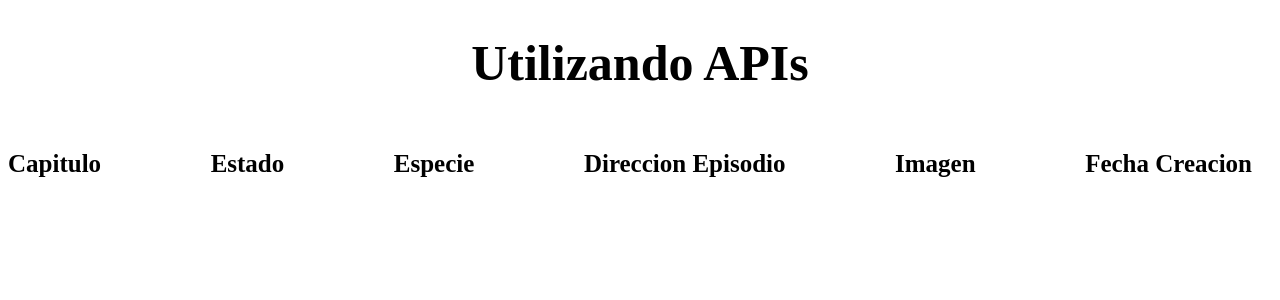
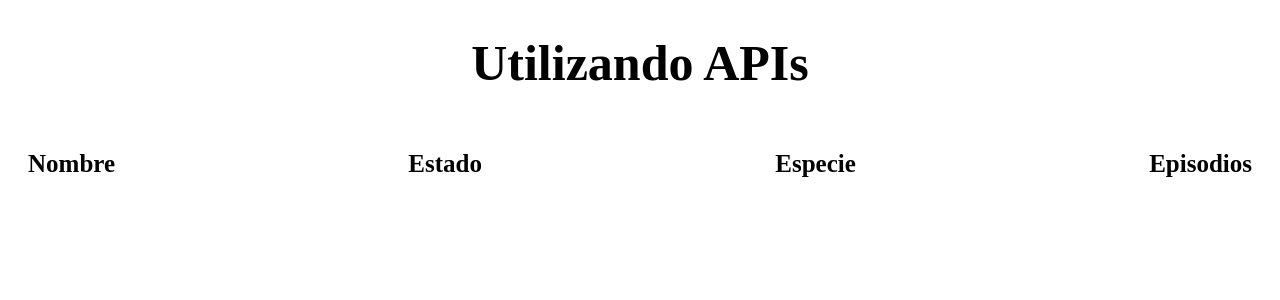
Before and after one commit to caslero/js-fetch, a PHP site: page / in a window 1280 px wide. Shown: the top 300 px of the page. Run offline with PHP 8.4, Linux system fonts and the light colour scheme.

Commit message:
Mostrando solo parte de los datos

```diff
--- a/css/estilos.css
+++ b/css/estilos.css
@@ -7,12 +7,14 @@ div {
     flex-direction: column;
     margin-bottom: 10px;
     font-size: 20px;
-    margin-right: 20px;
+
 }
 
 section {
     display: flex;
     justify-content: space-between;
+    margin-right: 20px;
+    margin-left: 20px;
 }
 
 p {
--- a/index.html
+++ b/index.html
@@ -12,8 +12,9 @@
     <h1>Utilizando APIs</h1>
 
     <section>
+
         <div>
-            <p>Capitulo</p>
+            <p> Nombre </p>
             <div id="titulo"></div>
         </div>
 
@@ -26,17 +27,17 @@
             <div id="especies"></div>
         </div>
         <div>
-            <p>Direccion Episodio</p>
+            <p>Episodios</p>
             <div id="episodio"></div>
         </div>
-        <div>
+        <!--<div>
             <p>Imagen</p>
             <div id="imagen"></div>
         </div>
         <div>
             <p>Fecha Creacion</p>
             <div id="creado"></div>
-        </div>
+        </div>-->
 
     </section>
 
--- a/js/main.js
+++ b/js/main.js
@@ -20,19 +20,18 @@ const infoComic = async() => {
             nombreC = nombreC + informacion.name + "<br><br>";
             estado = estado + informacion.status + "<br><br>";
             especies = especies + informacion.species + "<br><br>";
-            episodio = episodio + informacion.episode + "<br><br>";
-            img = img + informacion.image + "<br><br>";
-            creado = creado + informacion.created + "<br><br>";
+            episodio = episodio + informacion.id + " Cap" + "<br><br>";
+            //img = img + informacion.image + "<br><br>";
+            //creado = creado + informacion.created + "<br><br>";
 
         });
-
 
         document.getElementById('titulo').innerHTML = nombreC;
         document.getElementById('estado').innerHTML = estado;
         document.getElementById('especies').innerHTML = especies;
         document.getElementById('episodio').innerHTML = episodio;
-        document.getElementById('imagen').innerHTML = img;
-        document.getElementById('creado').innerHTML = creado;
+        //document.getElementById('imagen').innerHTML = img;
+        //document.getElementById('creado').innerHTML = creado;
 
 
     } else if (respuesta.status === 401) {
```
